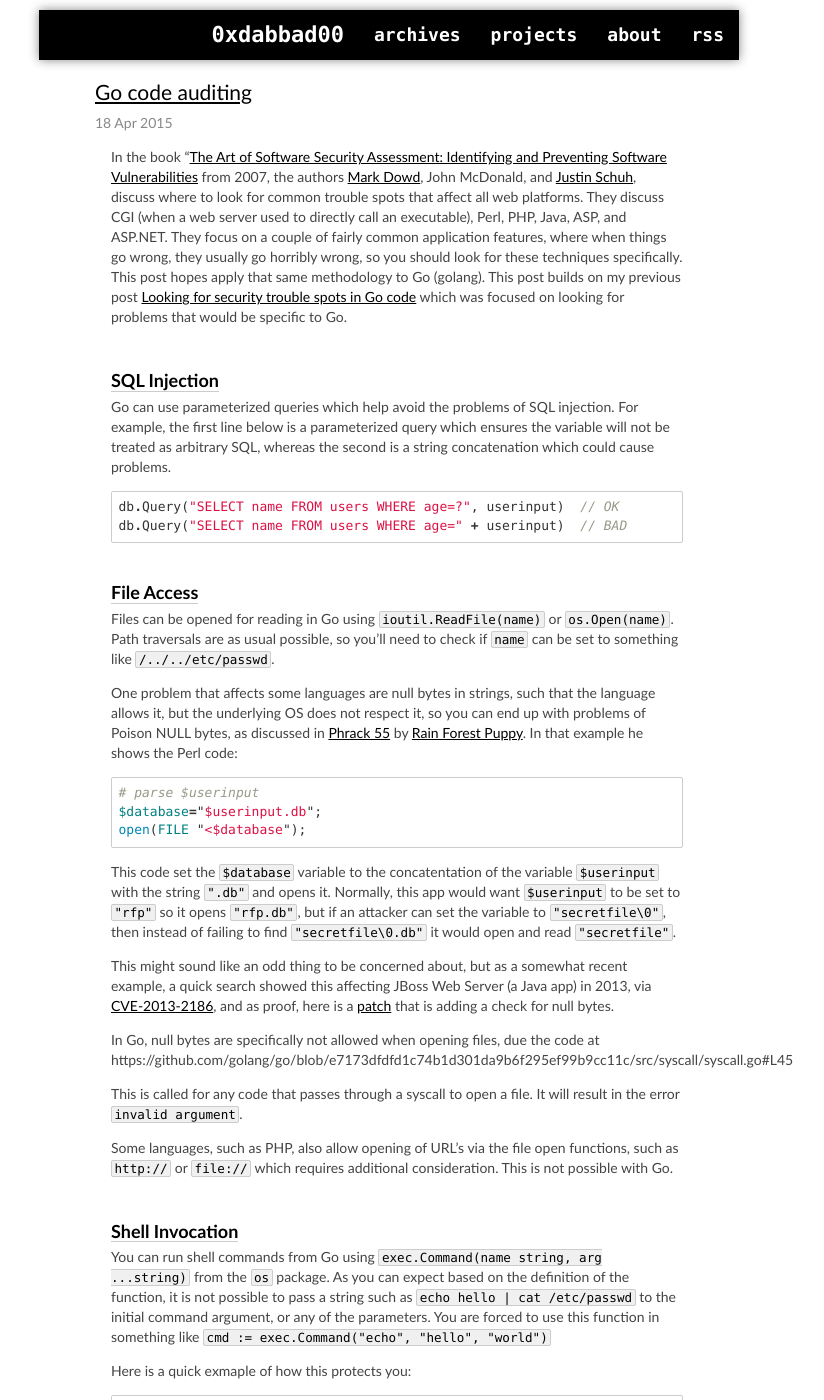
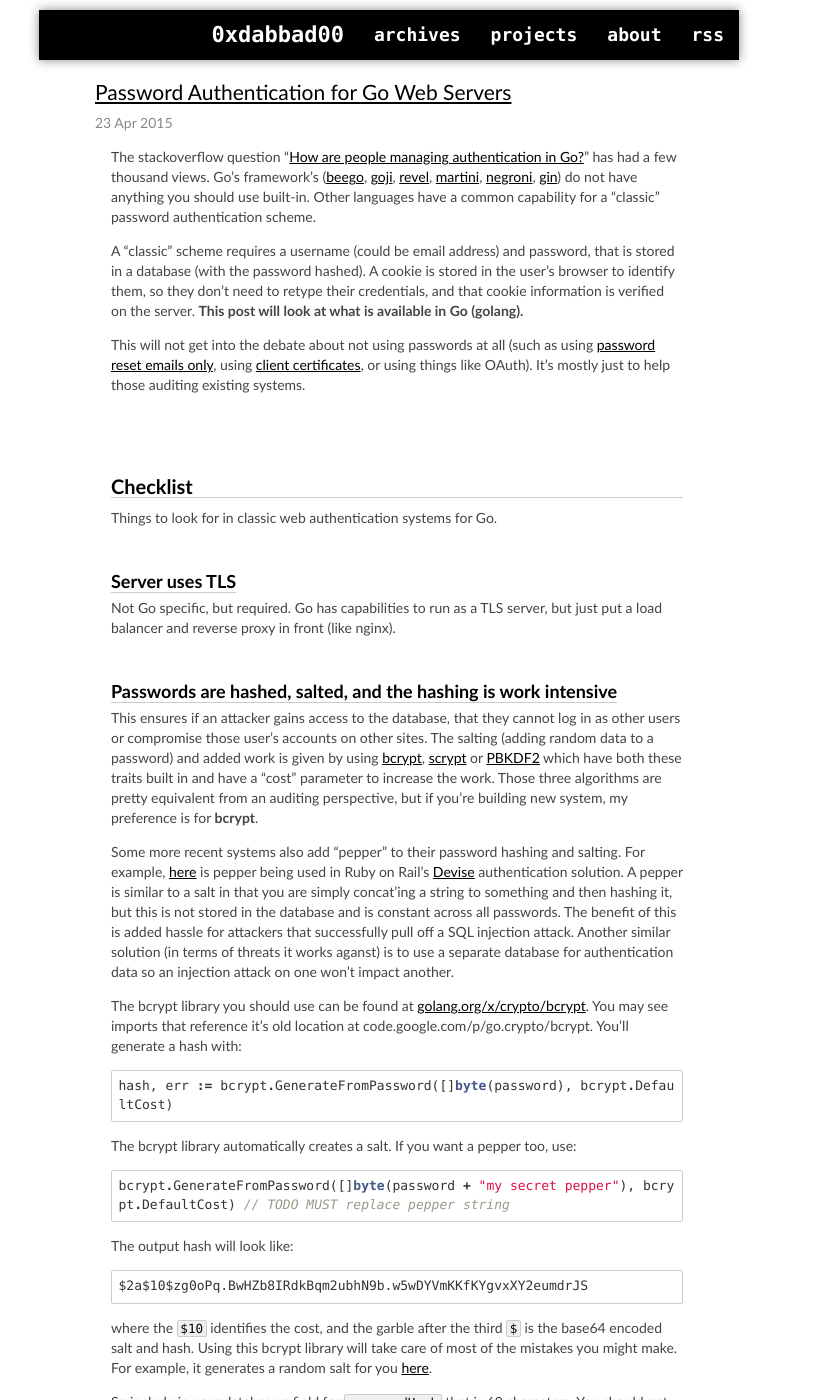
Before and after one commit to 0xdabbad00/blog, a Jekyll site: the page built from index.html, in a window 1280 px wide and 1400 px high. Shown: the whole window, without its empty margins (251-1075 px from the left). Built offline with Jekyll 4.4.1, drawn with Linux system fonts in a browser that asks for light colours; Markdown is read by kramdown in place of the engine named in the settings; some of the changed text lies outside the part shown.

Commit message:
password authentication for go web servers

````diff
--- /dev/null
+++ b/_posts/2015-04-23-password_authentication_for_go_web_servers.md
@@ -0,0 +1,118 @@
+---
+layout: post
+title: Password Authentication for Go Web Servers
+categories: []
+tags: []
+status: publish
+type: post
+date: 2015-04-23 14:00:00 -06:00
+published: true
+---
+
+The stackoverflow question "[How are people managing authentication in Go?](http://stackoverflow.com/questions/25218903/how-are-people-managing-authentication-in-go)" has had a few thousand views.  Go's framework's ([beego](http://beego.me/), [goji](https://goji.io/), [revel](http://revel.github.io/), [martini](http://martini.codegangsta.io/), [negroni](https://github.com/codegangsta/negroni), [gin](http://gin-gonic.github.io/gin/)) do not have anything you should use built-in.  Other languages have a common capability for a "classic" password authentication scheme.
+
+A "classic" scheme requires a username (could be email address) and password, that is stored in a database (with the password hashed).  A cookie is stored in the user's browser to identify them, so they don't need to retype their credentials, and that cookie information is verified on the server.  **This post will look at what is available in Go (golang).**
+
+This will not get into the debate about not using passwords at all (such as using [password reset emails only](http://sakurity.com/blog/2015/04/10/email_password_manager.html), using [client certificates](https://www.scriptjunkie.us/2014/10/replacing-passwords-with-easyauth/), or using things like OAuth).  It's mostly just to help those auditing existing systems.
+
+
+Checklist
+=========
+Things to look for in classic web authentication systems for Go.
+
+Server uses TLS
+---------------
+Not Go specific, but required. Go has capabilities to run as a TLS server, but just put a load balancer and reverse proxy in front (like nginx).
+
+Passwords are hashed, salted, and the hashing is work intensive
+---------------------------------------------------------------
+This ensures if an attacker gains access to the database, that they cannot log in as other users or compromise those user's accounts on other sites.  The salting (adding random data to a password) and added work is given by using [bcrypt](http://en.wikipedia.org/wiki/Bcrypt), [scrypt](http://en.wikipedia.org/wiki/Scrypt) or [PBKDF2](http://en.wikipedia.org/wiki/PBKDF2) which have both these traits built in and have a "cost" parameter to increase the work.  Those three algorithms are pretty equivalent from an auditing perspective, but if you're building new system, my preference is for **bcrypt**.
+
+Some more recent systems also add "pepper" to their password hashing and salting.  For example, [here](https://github.com/plataformatec/devise/blob/8d48bcd594058049f0976b36764247d6286650af/lib/devise/models/database_authenticatable.rb#L8) is pepper being used in Ruby on Rail's [Devise](http://devise.plataformatec.com.br/) authentication solution. A pepper is similar to a salt in that you are simply concat'ing a string to something and then hashing it, but this is not stored in the database and is constant across all passwords.  The benefit of this is added hassle for attackers that successfully pull off a SQL injection attack.  Another similar solution (in terms of threats it works aganst) is to use a separate database for authentication data so an injection attack on one won't impact another.
+
+The bcrypt library you should use can be found at [golang.org/x/crypto/bcrypt](https://golang.org/x/crypto/bcrypt).  You may see imports that reference it's old location at code.google.com/p/go.crypto/bcrypt.  You'll generate a hash with:
+
+```go
+hash, err := bcrypt.GenerateFromPassword([]byte(password), bcrypt.DefaultCost)
+```
+
+The bcrypt library automatically creates a salt.  If you want a pepper too, use:
+
+```go
+bcrypt.GenerateFromPassword([]byte(password + "my secret pepper"), bcrypt.DefaultCost) // TODO MUST replace pepper string
+```
+
+The output hash will look like:
+
+```
+$2a$10$zg0oPq.BwHZb8IRdkBqm2ubhN9b.w5wDYVmKKfKYgvxXY2eumdrJS
+```
+
+where the `$10` identifies the cost, and the garble after the third `$` is the base64 encoded salt and hash.  Using this bcrypt library will take care of most of the mistakes you might make. For example, it generates a random salt for you [here](https://github.com/golang/crypto/blob/1fbbd62cfec66bd39d91e97749579579d4d3037e/bcrypt/bcrypt.go#L144).
+
+So include in your database a field for `passwordHash` that is 60 characters. You should not have a `passwordSalt` field.  Ensure that for user registration and logon that the plain-text password supplied by the user is not used anywhere else (hash it and forget it).
+
+
+Prevent cookie tampering
+------------------------
+Data about who the user is will be stored in a cookie that is cryptographically "signed" with a secret from the server.  This is done via an HMAC-SHA256 signature.  **Ensure this secret value is truly random and secret**.
+
+Using [github.com/gorilla/sessions](https://github.com/gorilla/sessions) takes care of this for you as it will use [github.com/gorilla/securecookie](https://github.com/gorilla/securecookie) behind the scenes which adds the HMAC [here](https://github.com/gorilla/securecookie/blob/ab638a3cc27c77beedde96fd004f6c65b7d35211/securecookie.go#L158), where the hash [defaults](https://github.com/gorilla/securecookie/blob/ab638a3cc27c77beedde96fd004f6c65b7d35211/securecookie.go#L51) to a sha256, and the cookie's default age is 30 days.  You need to specify the secret.  The code should have a line like:
+
+```go
+cookiejar := sessions.NewCookieStore([]byte(your_secret_key))
+```
+
+
+
+Cookie should include user secret
+---------------------------------
+I've seen some authentication systems that only keep usernames in the cookie, and because it is signed, an attacker can't just change the username and login in as a different user.  However, if the attacker discovers (or cracks) the signing secret, then they can, so you should also include some secret that is specific to that user.  For example, Django hashes the user's password hash with a salt (so yes, two salts involved since the password hash involves a salt) and stores that in the cookie ([here](https://github.com/django/django/blob/0f7f5bc9e7a94ab91c2b3db29ef7cf000eff593f/django/contrib/auth/__init__.py#L113) is the cookie storage, and [here](https://github.com/django/django/blob/0f7f5bc9e7a94ab91c2b3db29ef7cf000eff593f/django/contrib/auth/models.py#L256) is the creation of the user secret).  So even if an attacker knows the secret key used for signing cookies, they can't log in as other users.
+
+
+
+All authentication comparisons are time constant
+------------------------------------------------
+This is to prevent timing attacks. Honestly, I'm unconvinced this is a real threat in most scenarios, but better safe than sorry.  For checking the password hashes that used bcrypt, you should use `bcrypt.CompareHashAndPassword` which uses `subtle.ConstantTimeCompare` behind the scenes.  Use `subtle.ConstantTimeCompare` anywhere else security values are checked (for example, `gorilla/securecookie` uses this to check the HMAC signatures).
+
+For those that like rosetta code, here are some constant time comparisons in different languages:
+
+- Ruby on Rails calls [`secure_compare`](https://github.com/rails/rails/blob/1d9ebec0a9e84aa680313b17ceb800f1b10df3b9/activesupport/lib/active_support/security_utils.rb#L15)
+- Python's tornado library calls [`_time_independent_equals`](https://github.com/tornadoweb/tornado/blob/7dc9f25532c2281158caa4c1ade2562b7bb405ce/tornado/web.py#L2968)
+- In Python 3.3, it calls C code via `hmac.compare_digest` to [`_tscmp`](https://github.com/python/cpython/blob/c71e8b81f1f4d349d1a24a6fe162cbbecedff8f0/Modules/_operator.c#L176)
+
+Because I go full tin-foil hat some times, I checked the generated x86-64 code for `subtle.ConstantTimeCompare`, since I was worried about compiler optimizations.  This is not an issue as Go doesn't do these types of optimizations, but in languages like C you would want a pragma to disable optimizations or use the `volatile` keyword as that is what `_tscmp` uses.  It's not well-known, but Go actually does have some pragma's such as `go:nosplit`, `go:noescape`, `go:nowritebarrier`, `go:linkname` and some others.  These aren't really documented so you shouldn't use them.  An example of their use in the run-time is [here](https://github.com/golang/go/blob/9402e49450d57eb608f03980e7541602a346e5ae/src/runtime/os1_windows.go#L176) and you can see the lexer parsing for them [here](https://github.com/golang/go/blob/88c08b06b97296e41fc3069f4afbc86d24707b05/src/cmd/internal/gc/lex.go#L1576).
+
+As long as I'm admitting my trust issues to the world, you may also be interested that Go gets random correctly as you can see [here](https://github.com/golang/go/blob/c007ce824d9a4fccb148f9204e04c23ed2984b71/src/crypto/rand/rand_windows.go#L26) for Windows where it calls the OS API's `CryptAcquireContext` and `CryptGenRandom`.  It pulls from [`/dev/urandom`](https://github.com/golang/go/blob/c007ce824d9a4fccb148f9204e04c23ed2984b71/src/crypto/rand/rand_unix.go#L23) on other OS's, except Plan 9.  I don't know much about Plan 9, but if you're a cryppie and know that OS, take a [peak](https://github.com/golang/go/blob/c007ce824d9a4fccb148f9204e04c23ed2984b71/src/crypto/rand/rand_unix.go#L94).
+
+
+
+
+Other features
+--------------
+- **Brute force protection**: Although bcrypt has a cost function to make it slower, an attacker could just multi-thread his brute-forcing code that tries to logon to your server with multiple credentials at once.  So you'll want to do some sort of throttling, or add time-outs for IP's with too many failures, or add a CAPTCHA.  You want to avoid locking out legitimate users though.
+
+- **Password reset emails**: When a user forgets their password, a URL with a special token will be emailed to them. Ensure this token is disabled after it is first used, and/or after a few hours.  Apply all the same precautions to this as you would other security information.
+
+- **Two-factor authentication**: This will also help with any brute-forcing. If an attacker get's access to your database though, then it's no longer useful, as you will have likely have stored your 2FA seed in your DB.  That assumes you're using something like Google authenticator as opposed to SMS messages.  If you use SMS, make sure an attacker doesn't burn your bank account by causing a billion SMS's to be sent.
+
+
+Current Go Options
+==================
+
+HTTP Basic Auth
+---------------
+To start, let me correct what I said earlier: Technically, [beego](http://beego.me/) does have some authentication functionality in [github.com/astaxie/beego/plugins/auth/basic.go](https://github.com/astaxie/beego/blob/master/plugins/auth/basic.go), but you shouldn't use it for a real site.  One reason why is it requires your application to have code like
+
+```go
+beego.InsertFilter("*", beego.BeforeRouter,auth.Basic("username","secretpassword"))
+```
+
+The problem here is that you are required to include the plain-text password in your application, and **web servers should never store plain-text passwords**.  Likewise, there is http middleware that can be used with [goji](https://goji.io/) and others at [github.com/goji/httpauth](https://github.com/goji/httpauth) which again requires the passwords to be stored in plain-text.  These are just Basic HTTP Authentication as defined in the original HTTP [RFC 1945](http://tools.ietf.org/html/rfc1945#section-11), without the use of cookies or session management.
+
+
+Other options
+-------------
+There is a project [github.com/apexskier/httpauth/](https://github.com/apexskier/httpauth/) which get's a lot things right if you want to look at it for how some of the functions discussed above are used, but it's only a starting point for your web authentication needs, and it needs to store a user secret in the cookie along with just the username.
+
+A more recent, and much more extensive, project is [authboss](https://github.com/go-authboss/authboss), but I have not looked at it too closely and it may be doing too much for your needs.
````
Also changed, not shown: _posts/2015-04-18-go_code_auditing.md (+1 -1 lines).
